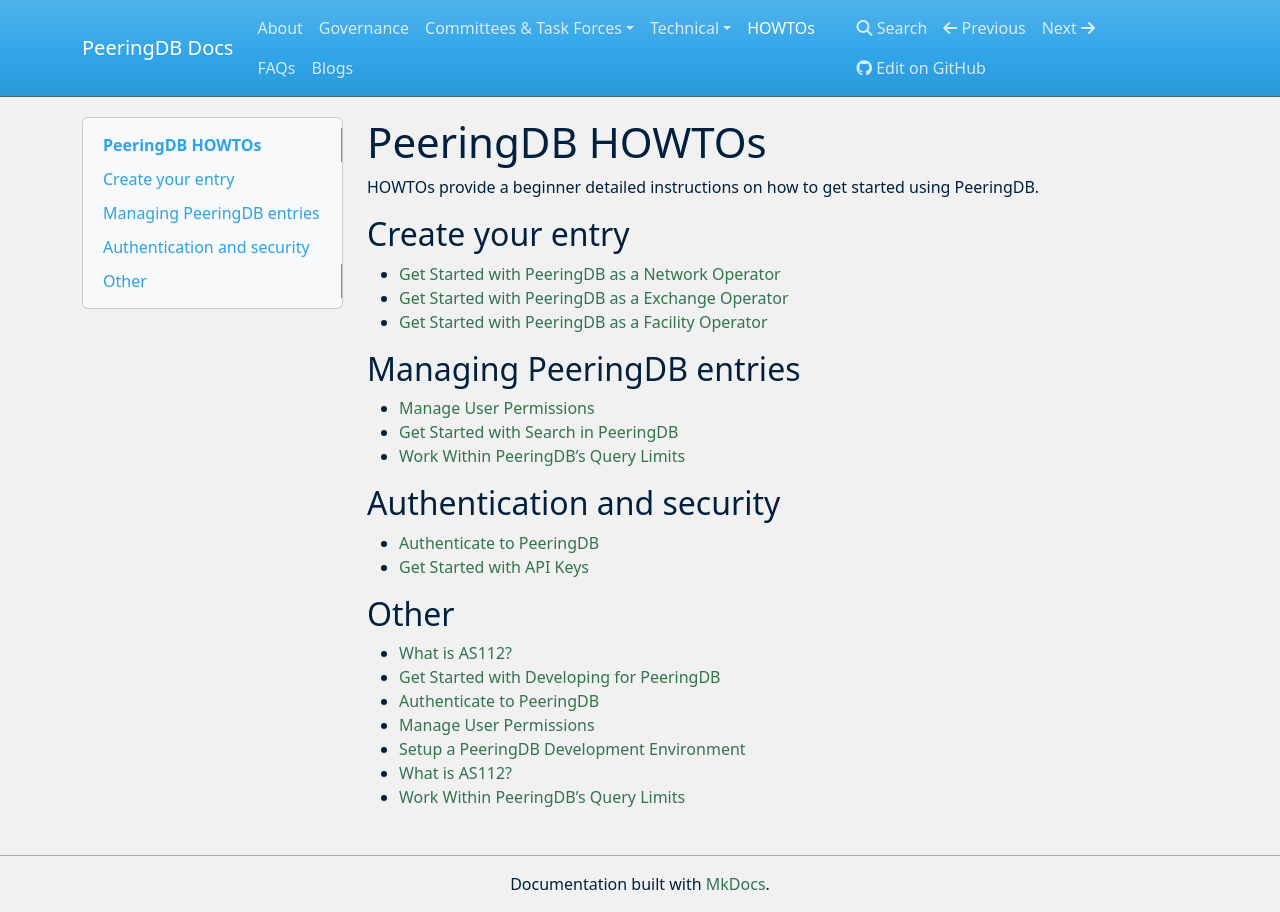
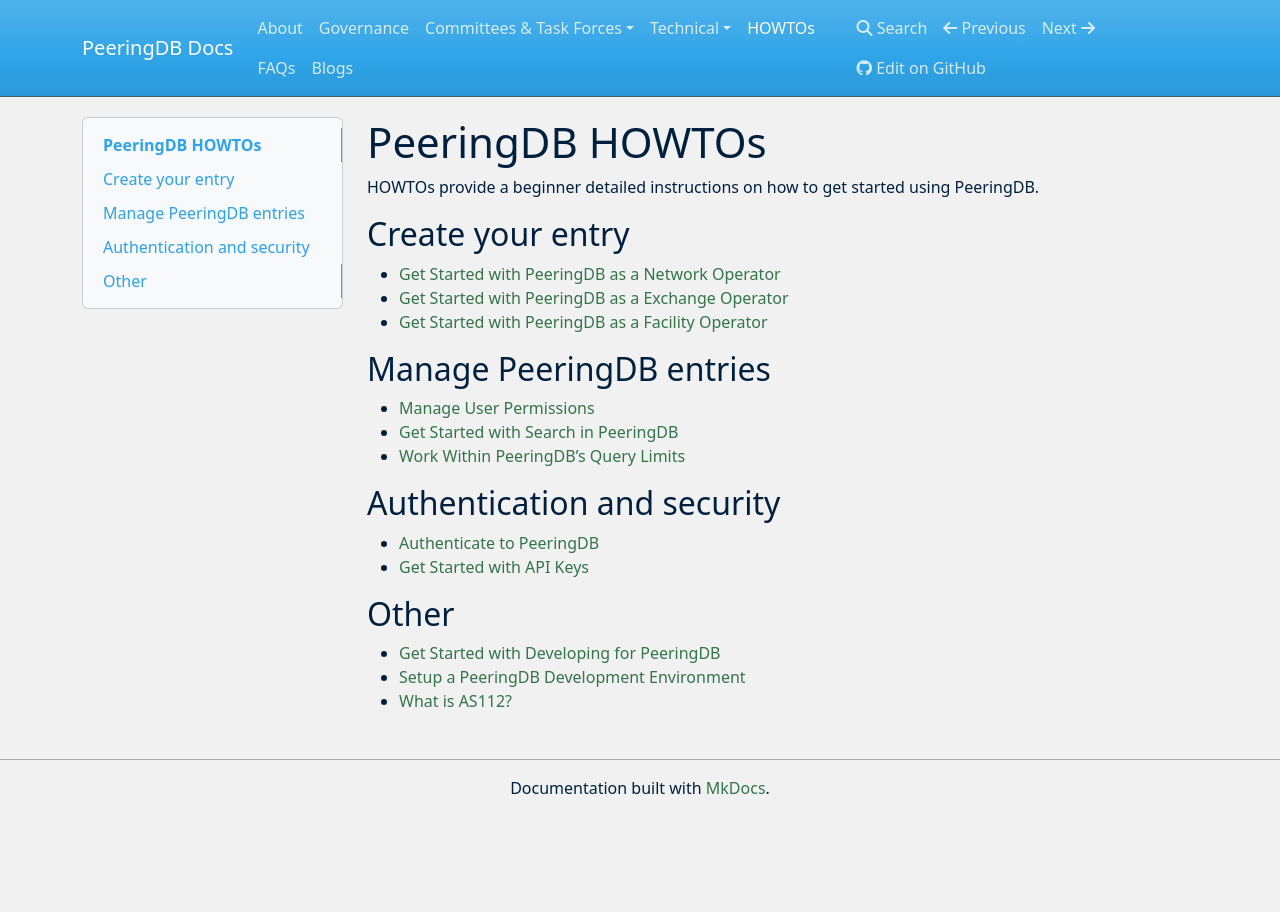
Before and after one commit to peeringdb/docs, an MkDocs documentation site: the page built from docs/howtos.md, in a window 1280 px wide. Built offline with MkDocs 1.6.1, drawn with Linux system fonts in a browser that asks for light colours; nearby versions of some CDN libraries.

Commit message:
HOWTO index update.

```diff
--- a/docs/howtos.md
+++ b/docs/howtos.md
@@ -7,20 +7,16 @@
 - [Get Started with PeeringDB as a Exchange Operator](howto/get-started-exchange.md)
 - [Get Started with PeeringDB as a Facility Operator](howto/get-started-facility.md)
 
-## Managing PeeringDB entries
+## Manage PeeringDB entries
 - [Manage User Permissions](howto/manage-permissions.md)
 - [Get Started with Search in PeeringDB](howto/search.md)
-- [Work Within PeeringDB’s Query Limits](work_within_peeringdbs_query_limits.md)
+- [Work Within PeeringDB’s Query Limits](howto/work_within_peeringdbs_query_limits.md)
 
 ## Authentication and security
 - [Authenticate to PeeringDB](howto/authenticate.md)
 - [Get Started with API Keys](howto/api_keys.md)
 
 ## Other
-- [What is AS112?](howto/updates-for-as112.md)
 - [Get Started with Developing for PeeringDB](howto/get-started-developing.md)
-- [Authenticate to PeeringDB](howto/authenticate.md)
-- [Manage User Permissions](howto/manage-permissions.md)
 - [Setup a PeeringDB Development Environment](howto/run_development_container.md)
 - [What is AS112?](howto/updates-for-as112.md)
-- [Work Within PeeringDB’s Query Limits](howto/work_within_peeringdbs_query_limits.md)
```
